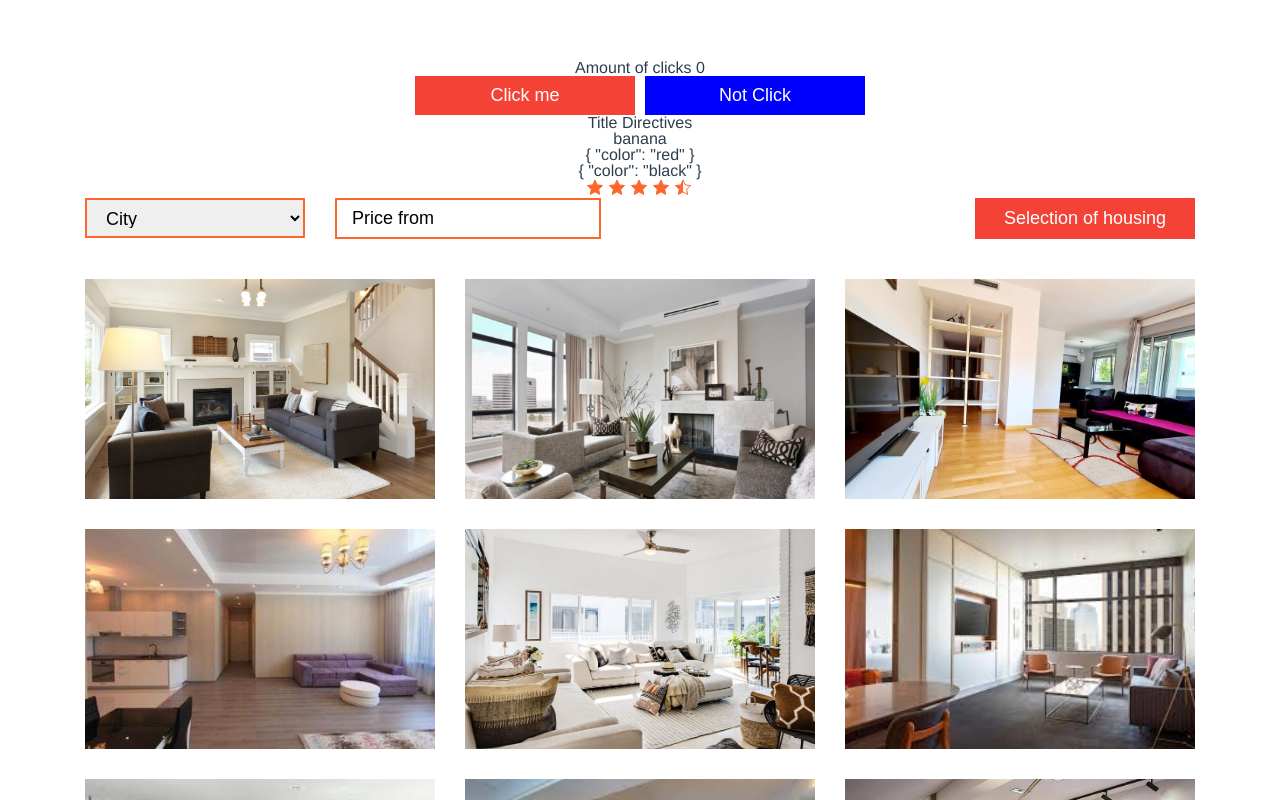
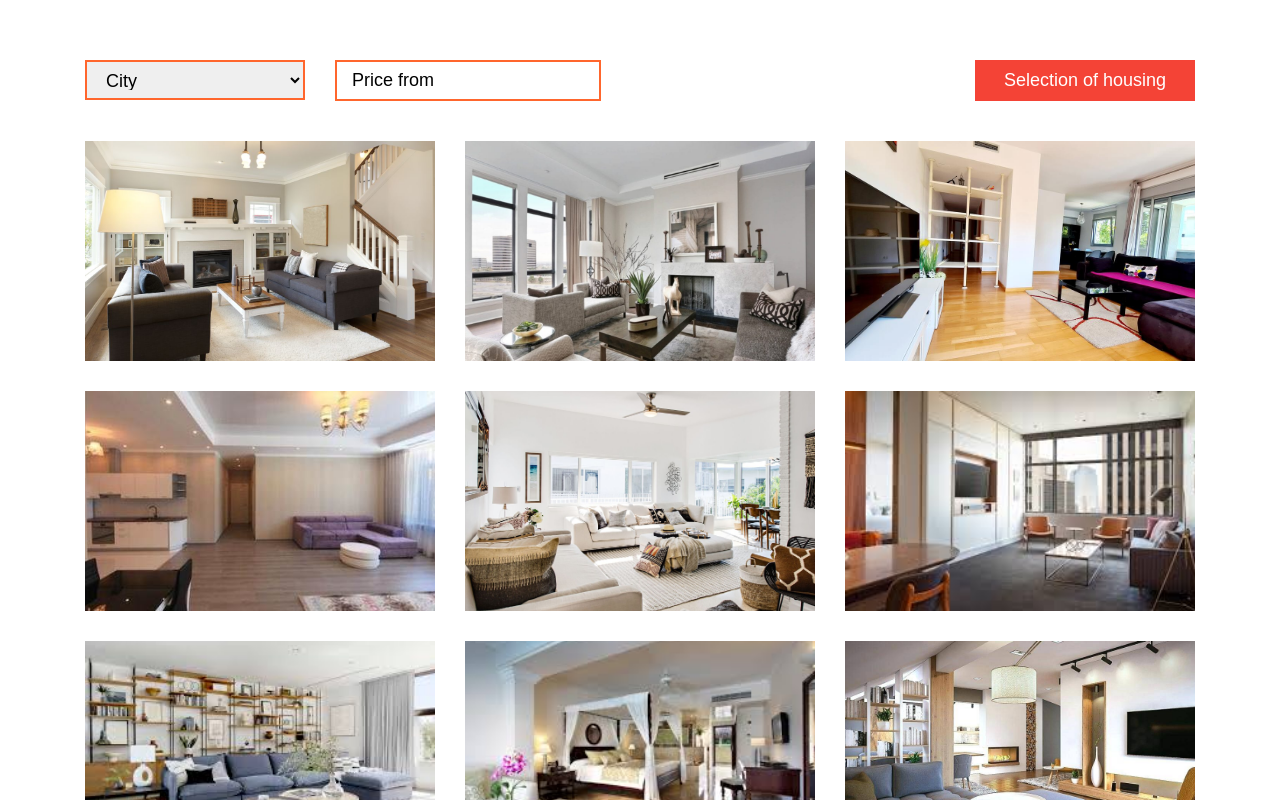
Before and after one commit to Taras-Roboteckyi/Vue-CLI_first-app, a Vue app: page / in a window 1280 px wide. Shown: the top 800 px of the page. Built offline with nearby package versions, Linux system fonts and the light colour scheme.

Commit message:
refactoring and deleted code

```diff
--- a/src/App.vue
+++ b/src/App.vue
@@ -1,20 +1,12 @@
 <template>
   <div id="app">
-    <h1>{{ title }}</h1>
-    <ButtonClick @click="increment">Click me</ButtonClick>
-    <ButtonClick outlined>Not Click</ButtonClick>
-    <DirectivesTest />
-    <StarRating :rating="4.5" />
 
     <Container>
       <ApartmentFilterForm class="apartments-filter" @submit="logger" />
     </Container>
 
     <ApartmentsList :items="apartments">
-
-
       <template v-slot:apartment="{ apartment }">
-
         <ApartmentsItem :key="apartment.id" :descr="apartment.descr" :rating="apartment.rating" :price="apartment.price"
           :imgSrc="apartment.imgUrl" @click.native="handleItemClick" />
       </template>
@@ -24,9 +16,9 @@
 
 <script>
 
-import ButtonClick from "./components/shared/Button.vue";
-import DirectivesTest from "./components/DirectivesTest.vue";
-import StarRating from "./components/StarRating.vue";
+
+
+
 import ApartmentsList from "./components/apartment/ApartmentsList.vue";
 import apartments from "./components/apartment/apartments";
 import ApartmentsItem from "./components/apartment/ApartmentsItem.vue"
@@ -37,7 +29,7 @@ import Container from "./components/shared/Container.vue";
 export default {
 
   name: "App",
-  components: { ButtonClick, DirectivesTest, StarRating, ApartmentsList, ApartmentsItem, ApartmentFilterForm, Container },
+  components: { ApartmentsList, ApartmentsItem, ApartmentFilterForm, Container },
   data() {
     return { apartments, amountOfClicks: 0, text: '' }
   },
@@ -47,9 +39,7 @@ export default {
     }
   },
   methods: {
-    increment() {
-      this.amountOfClicks += 1
-    },
+
     handleItemClick() {
       console.log("handle Click")
     },
--- a/src/components/DirectivesTest.vue
+++ /dev/null
@@ -1,33 +0,0 @@
-<template>
-    <div v-if="isVisible">
-        <h1>Title Directives</h1>
-        <ul>
-            <template v-for="fruit in fruits">
-                <li v-if="fruit === 'banana'" :key="fruit">{{ fruit }}</li>
-            </template>
-        </ul>
-        <ul>
-
-            <li v-for="(car, key) in cars" :key="key">{{ car }}</li>
-
-        </ul>
-    </div>
-</template>
-
-<script>
-export default {
-    name: "DirectiveTests",
-    data() {
-        return {
-            isVisible: true,
-            fruits: ["apple", "banana", "kiwi"],
-            cars: {
-                audi: { color: "red" },
-                bmw: { color: "black" }
-            }
-        }
-    }
-}
-</script>
-
-<style lang="scss" scoped></style>
```
